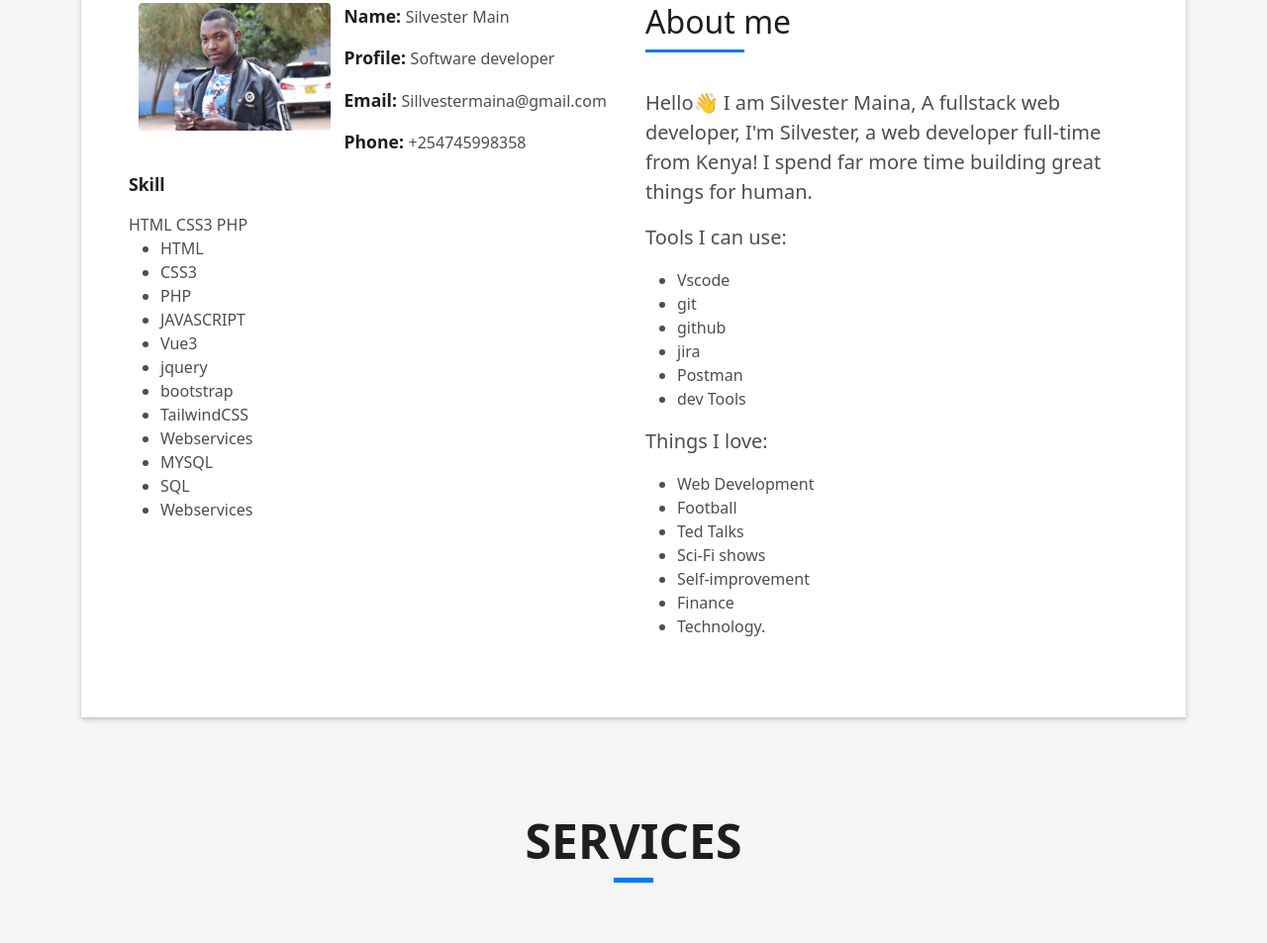
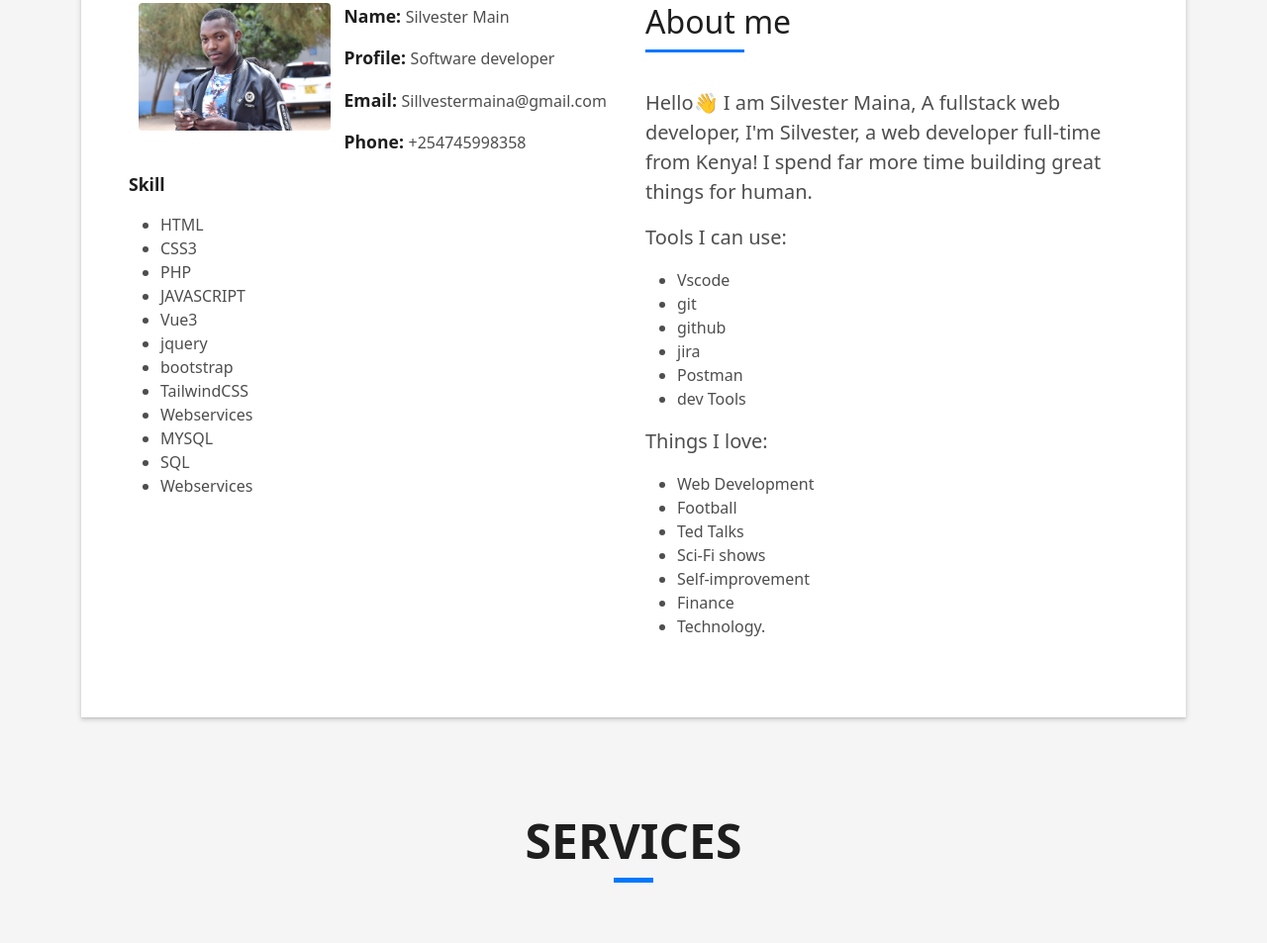
Before and after one commit to sillvester001/sillvester001.github.io, a plain HTML site: page index.html in a window 1280 px wide. Shown: the part 925-1878 px from the top of the page at 99% size. Drawn offline with Linux system fonts and the light colour scheme.

Commit message:
Update index.html

```diff
--- a/index.html
+++ b/index.html
@@ -92,17 +92,17 @@
                   </div>
                   <div class="skill-mf">
                     <p class="title-s">Skill</p>
-                    <span>HTML</span>
+<!--                     <span>HTML</span>  -->
                     <!-- <span class="pull-right">98%</span> -->
                     <!-- <div class="progress">
                       <div class="progress-bar" role="progressbar" style="width: 98%;" aria-valuenow="98" aria-valuemin="0" aria-valuemax="100"></div>
                     </div> -->
-                    <span>CSS3</span>
+<!--                     <span>CSS3</span>  -->
                     <!-- <span class="pull-right">75%</span> -->
                     <!-- <div class="progress">
                       <div class="progress-bar" role="progressbar" style="width: 75%" aria-valuenow="75" aria-valuemin="0" aria-valuemax="100"></div>
                     </div> -->
-                    <span>PHP</span>
+<!--                     <span>PHP</span>  -->
                     <!-- <span class="pull-right">75%</span> -->
                     <!-- <div class="progress">
                       <div class="progress-bar" role="progressbar" style="width: 75%" aria-valuenow="75" aria-valuemin="0" aria-valuemax="100"></div>
```
